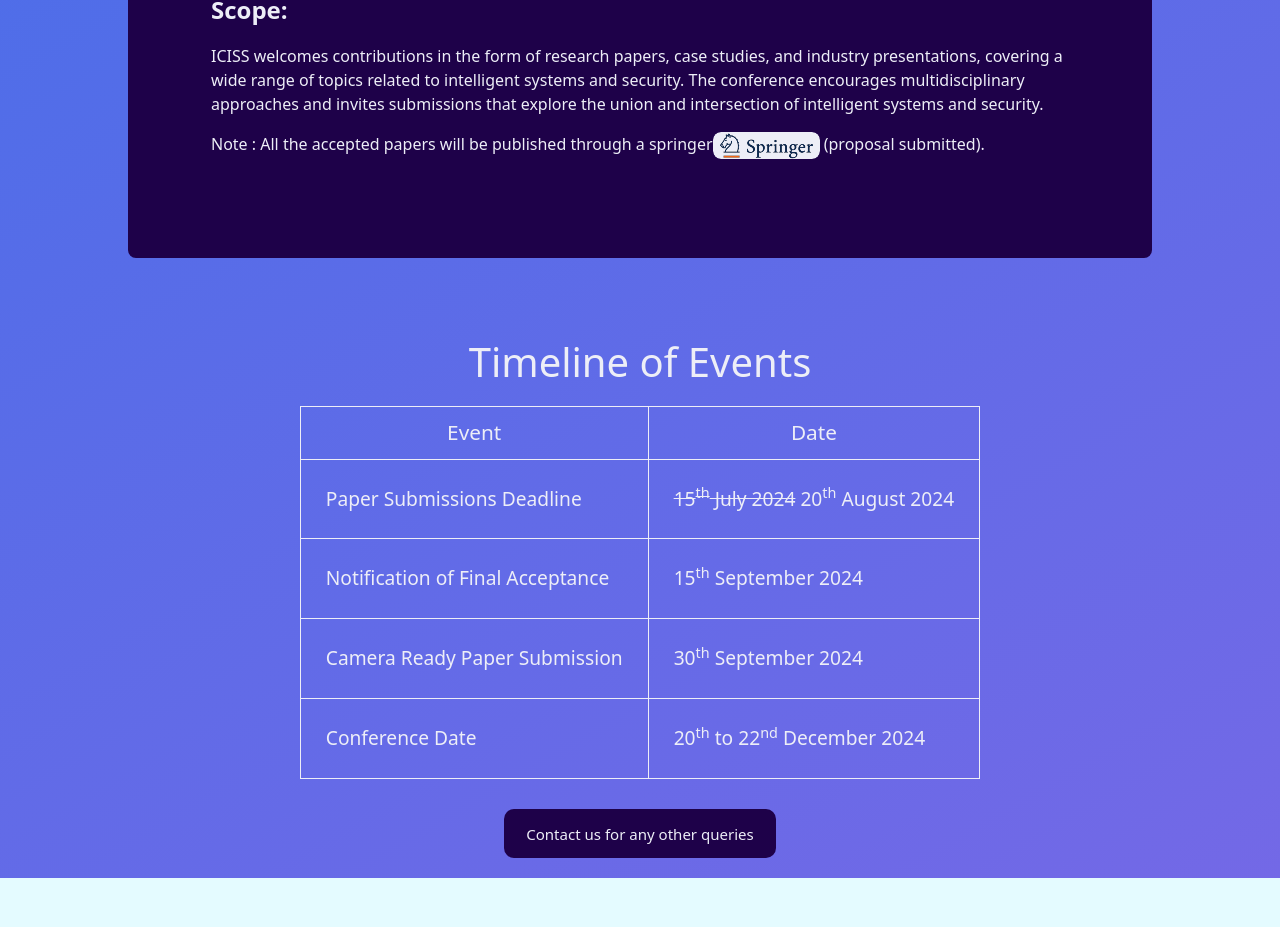
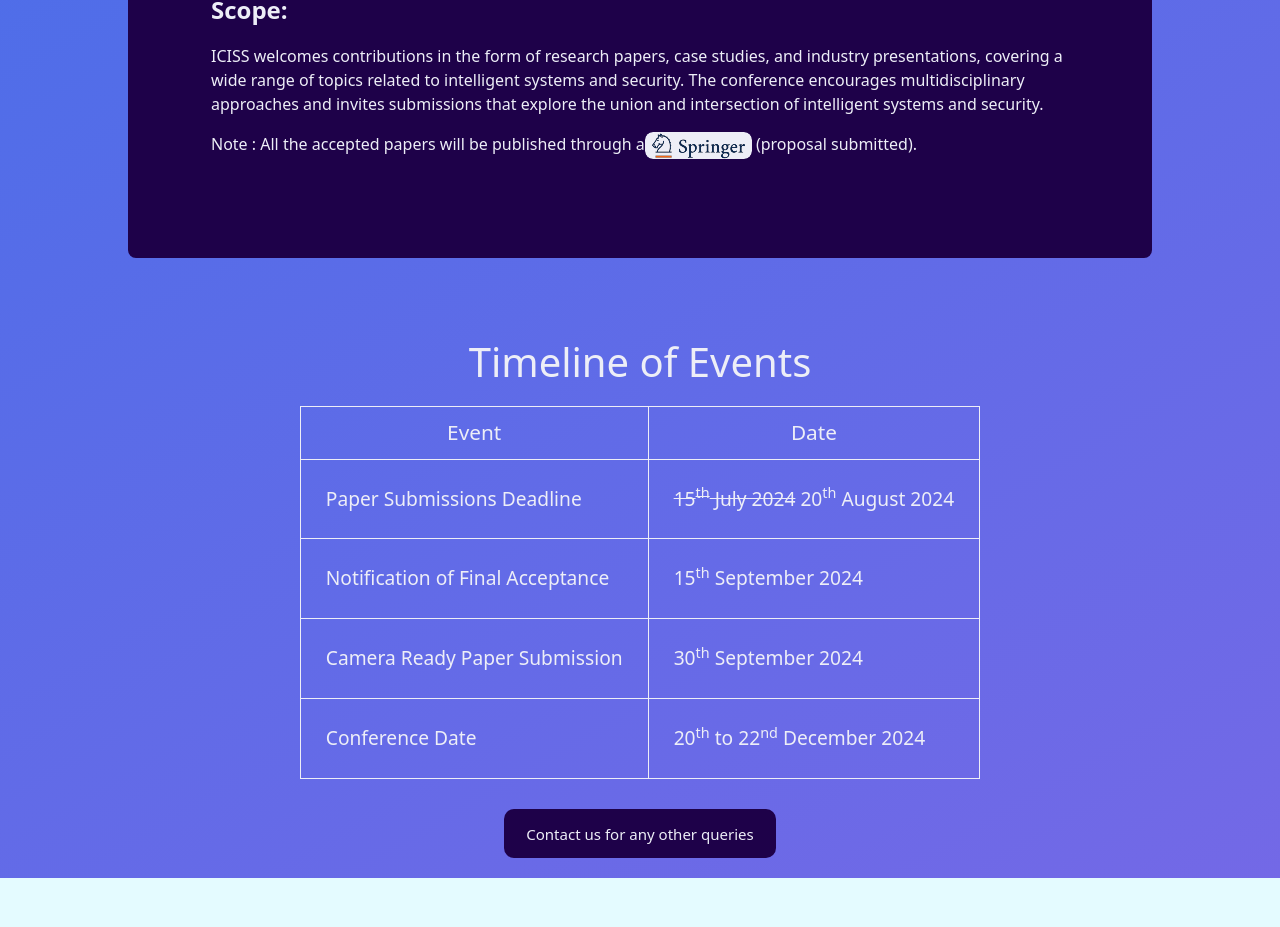
Before and after one commit to techlism/ICISS-2024-Website, a React (Create React App) app: page / in a window 1280 px wide. Shown: the part 3593-4520 px from the top of the page. Built offline with nearby package versions, Linux system fonts and the light colour scheme; a web font is replaced by a local one.

Commit message:
removed redundant springer text

```diff
--- a/src/components/ui/About.jsx
+++ b/src/components/ui/About.jsx
@@ -27,7 +27,7 @@ const About = ()=>{
             The conference encourages multidisciplinary approaches and invites submissions that explore the union and intersection of intelligent systems and security.
             </p>
             <p>
-            Note : All the accepted papers will be published through a springer
+            Note : All the accepted papers will be published through a
             <img src={springerLogo} alt="springer" style={{backgroundColor:'#edeef7',backgroundClip:'content-box',borderRadius:'8px'}}/> (proposal submitted).
             </p>
             {/* <p>
```
